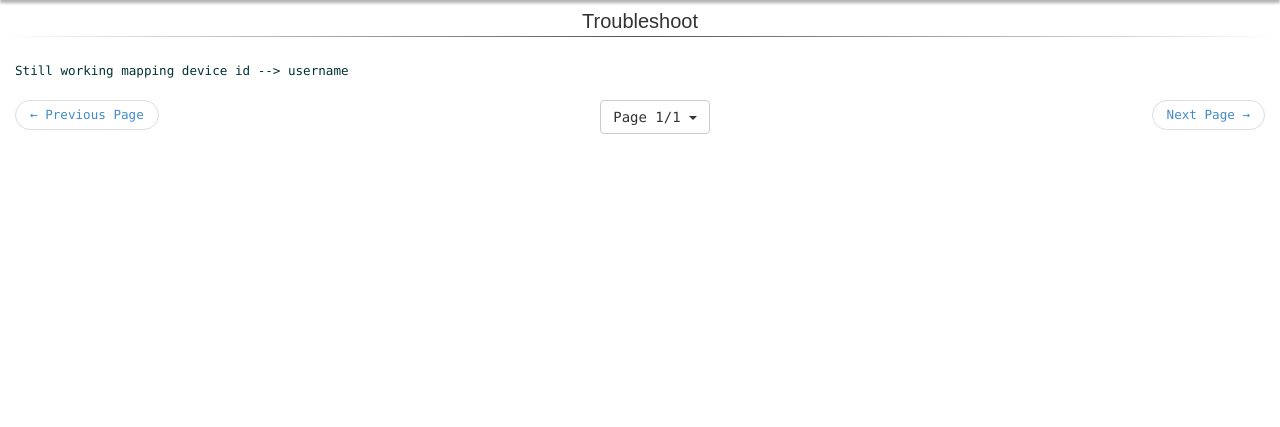
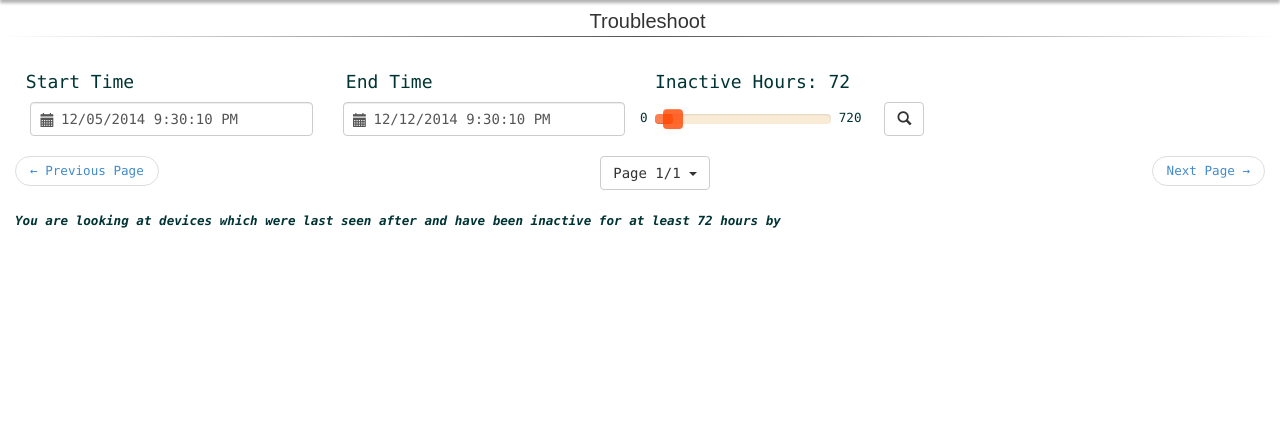
Before and after one commit to hello/hello-admin, a Python web app: template templates/troubleshoot.html in a window 1280 px wide. Shown: the part 40-467 px from the top of the page. Run offline with Jinja, Linux system fonts and the light colour scheme; the template is opened without the code that fills it, so the values that code supplies are empty.

Commit message:
Update /troubleshoot
- Add datetime range inputs
- Add inactive threshold input
- Implement pagination
- Link resultant devices to /users

```diff
--- a/app.yaml
+++ b/app.yaml
@@ -1,5 +1,5 @@
 application: 'hello-admin'
-version: 11
+version: 11b
 runtime: python27
 api_version: 1
 threadsafe: yes
--- a/index.yaml
+++ b/index.yaml
@@ -9,3 +9,9 @@ indexes:
 # manually, move them above the marker line.  The index.yaml file is
 # automatically uploaded to the admin console when you next deploy
 # your application using appcfg.py.
+
+- kind: AccessToken
+  properties:
+  - name: app
+  - name: created
+    direction: desc
--- a/static/js/troubleshoot.js
+++ b/static/js/troubleshoot.js
@@ -1,12 +1,18 @@
 /** @jsx React.DOM */
+
+var today = new Date();
+var lastWeek = new Date();
+lastWeek.setDate(lastWeek.getDate() -7);
+
+var datepickerFormat = d3.time.format("%m/%d/%Y %I:%M:%S %p");
+var todayInDatepickerFormat = datepickerFormat(today);
+var lastWeekInDatepickerFormat = datepickerFormat(lastWeek);
+
 var TroubleshootTableHeaders = React.createClass({
     render: function() {
         var headers = [];
         if (this.props.data.length > 0) {
-          Object.keys(this.props.data[0]).forEach(function(header){
-            if (header == "max_ts") {
-              header = "Inactive Period"
-            }
+          Object.keys(this.props.data[0]).sort().forEach(function(header){
             headers.push(<th className="alert-success">{header}</th>)
           });
         }
@@ -23,11 +29,15 @@ var TroubleshootTableBody = React.createClass({
         if (this.props.data.length > 0) {
           this.props.data.forEach(function(device) {
             var cells = [];
-            $.each(device, function(attr, val){
-              if (attr == "max_ts") {
-                val = millisecondsToHumanReadableString(val);
+            Object.keys(device).sort().forEach(function(k){
+              var cell = null;
+              if (k == "inactive_period") {
+                cell = millisecondsToHumanReadableString(device[k]);
               }
-              cells.push(<td>{val}</td>);
+              else if (k == "device_id") {
+                cell = <a target="_blank" href={"/users/?device_id=" + device[k]}>{device[k]}</a>;
+              }
+              cells.push(<td>{cell}</td>);
             });
             rows.push(<tr>{cells}</tr>);
           });
@@ -41,14 +51,12 @@ var TroubleshootTableBody = React.createClass({
 var Pagination = React.createClass({
     updatePage: function(newPage) {
         this.props.parent.setState({currentPage: newPage});
+        this.props.parent.handleSubmit();
     },
     componentDidMount: function() {
         var that = this;
-        $('.changePage').click(function(){
-           that.updatePage(Number($(this).text()));
-        });
         $('.nextPage').click(function(){
-            if (that.props.totalPage >= that.props.currentPage + 1) {
+          if (that.props.totalPages >= that.props.currentPage + 1) {
             that.updatePage(that.props.currentPage + 1);
           }
         });
@@ -60,13 +68,13 @@ var Pagination = React.createClass({
     },
     render: function() {
         var menuItems = [];
-        for (var j = 1; j<=this.props.totalPage; j++){
+        for (var j = 1; j<=this.props.totalPages; j++){
           menuItems.push(<MenuItem className="changePage" eventKey={j}>{j}</MenuItem>);
         }
         return (
             <Pager>
               <PageItem className="prevPage" previous>&larr; Previous Page</PageItem>
-              <DropdownButton title={"Page " + this.props.currentPage + "/" + this.props.totalPage}>
+              <DropdownButton title={"Page " + this.props.currentPage + "/" + this.props.totalPages}>
                 {menuItems}
               </DropdownButton>
               <PageItem className="nextPage" next>Next Page &rarr;</PageItem>
@@ -79,34 +87,63 @@ var TroubleshootMaestro = React.createClass({
     getInitialState: function() {
         return {
             data: [],
-            totalPage: 1,
-            currentPage: Number(getParameterByName('page')) || 1
+            totalPages: 1,
+            currentPage: Number(getParameterByName('page')) || 1,
+            sliderValue: 72
         }
     },
-    componentDidMount: function() {
+
+    handleSubmit: function() {
+        var that = this;
+        var start = new Date($('#start-time').val()).getTime();
+        var since = new Date($('#since-time').val()).getTime();
+        var thresholdInMilliseconds = Number(that.state.sliderValue) * 3600 * 1000;
+        var page = that.state.currentPage;
+        var requestData = {start: start, since: since, threshold: thresholdInMilliseconds, page: page};
         $.ajax({
           url: '/api/troubleshoot',
           dataType: 'json',
           contentType: 'application/json',
           type: 'GET',
+          data: requestData,
           success: function(response) {
-            console.log(response);
-            this.setState({data: response.data});
+            this.setState({data: response.data.content, totalPages: response.data.total_pages});
+            $('.changePage').click(function(){
+              that.setState({currentPage: Number($(this).children('a').text())});
+              that.handleSubmit();
+            });
           }.bind(this),
           error: function(e) {
             console.error(e);
           }.bind(this)
         });
-        $('.tablesorter').tablesorter();
+    },
+
+    componentDidMount: function() {
+        var that = this;
+        $('.slider').slider({value: that.state.sliderValue}).on('slide', function(slideEvt){
+          that.setState({sliderValue: slideEvt.value});
+        });
+        that.handleSubmit();
+//        $('.tablesorter').tablesorter();
 //            sortList: [[2, 1]] // by default sort the 2nd column (days since last seen) DESC
 //        });
     },
+
     render: function() {
-        console.log(this.state);
         history.pushState({}, '', '/troubleshoot/?page=' + this.state.currentPage);
         return (<code className="nonscript"><table className="table table-bordered tablesorter">
-            <div>Still working mapping device id --> username</div>
-            <Pagination parent={this} currentPage={this.state.currentPage} totalPage={this.state.totalPage}/>
+            <Row className="show-grid">
+              <Col xs={3} md={3}><h4>&nbsp;Start Time</h4></Col>
+              <Col xs={3} md={3}><h4>&nbsp;End Time</h4></Col>
+              <Col xs={3} md={3}><h4>Inactive Hours: <span>{this.state.sliderValue}</span></h4></Col>
+            </Row>
+            0 <input type="text" className="span2 slider" value="" data-slider-min="0" data-slider-max="720" data-slider-step="1" data-slider-id="RC" id="R" data-slider-tooltip="show" data-slider-handle="square"/> 720
+            <LongDatetimePicker placeHolder="start time" id="start-time" defaultDate={lastWeekInDatepickerFormat}/>
+            <LongDatetimePicker placeHolder="since time" id="since-time" defaultDate={todayInDatepickerFormat}/>
+            &nbsp;&nbsp;&nbsp;<Button onClick={this.handleSubmit}><Glyphicon glyph="search"/></Button>
+            <Pagination parent={this} currentPage={this.state.currentPage} totalPages={this.state.totalPages}/>
+            <em><strong>You are looking at devices which were last seen after {$('#start-time').val()} and have been inactive for at least {this.state.sliderValue} hours by {$('#since-time').val()}</strong></em><p/>
             <TroubleshootTableHeaders data={this.state.data}/>
             <TroubleshootTableBody data={this.state.data}/>
         </table></code>)
--- a/templates/troubleshoot.html
+++ b/templates/troubleshoot.html
@@ -1,9 +1,17 @@
 {% extends "templates/base.html" %}
 {% block title %}{{ title }}{% endblock %}
 {% block extrastatic %}
-    <script type="text/javascript" src="/static/js/third-party/jquery.tablesorter.min.js"></script>
+    <script type="text/javascript" src="/static/js/third-party/moment.js"></script>
+    <script type="text/javascript" src="/static/js/third-party/bootstrap.min.js"></script>
+    <script type="text/javascript" src="/static/js/third-party/bootstrap-datetimepicker.min.js"></script>
+    <script type="text/javascript" src="/static/js/third-party/d3.min.js"></script>
+    <script type="text/javascript" src="/static/js/third-party/bootstrap-slider.js"></script>
+
+    <script type="text/jsx" src="/static/js/third-party/long-datetimepicker.js"></script>
     <script type="text/jsx" src="/static/js/troubleshoot.js"></script>
-    <link rel="stylesheet" type="text/css" href="/static/css/troubleshoot.css"/>
+    <link rel="stylesheet" type="text/css" href="/static/css/third-party/bootstrap-slider.css" />
+    <link rel="stylesheet" type="text/css" href="/static/css/third-party/bootstrap-datetimepicker.min.css" />
+    <link rel="stylesheet" type="text/css" href="/static/css/sense.css"/>
 {% endblock %}
 
 {% block content %}
```
Lines whose indentation alone changed are shown as unchanged.
